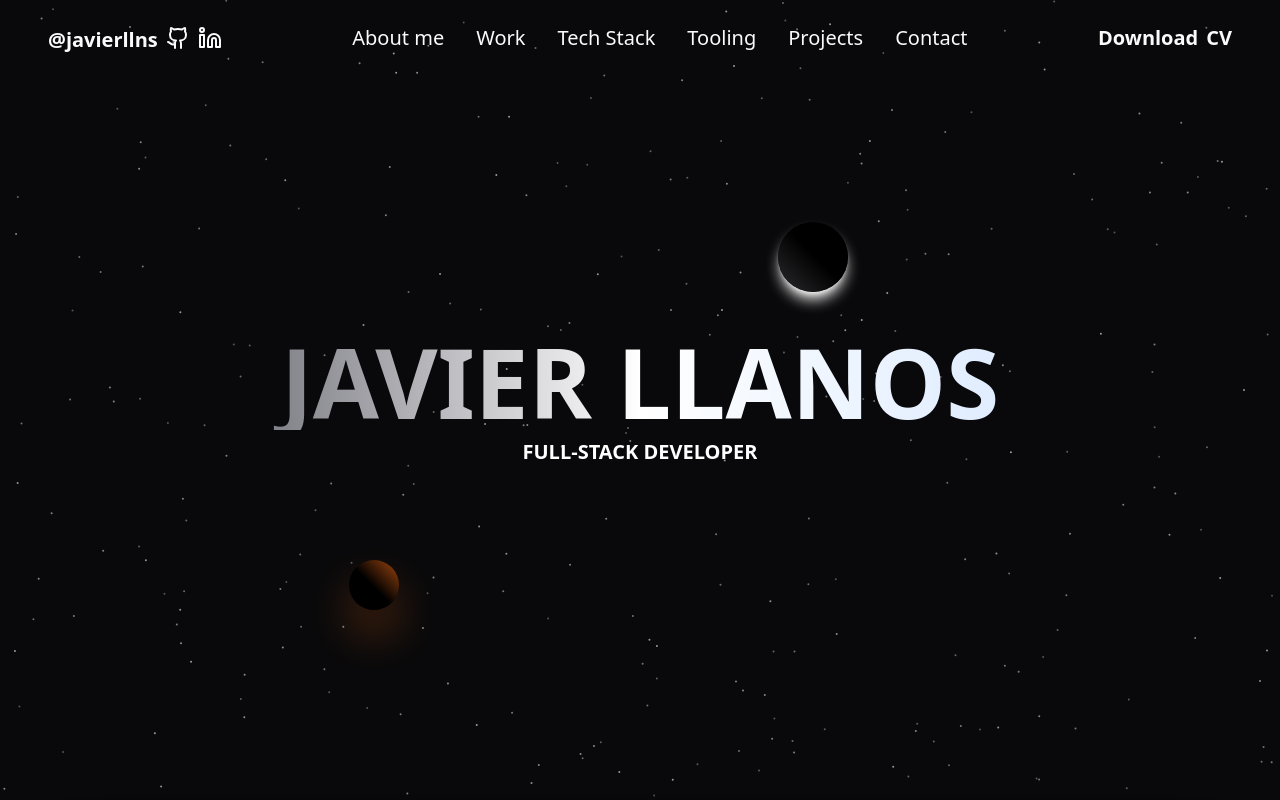
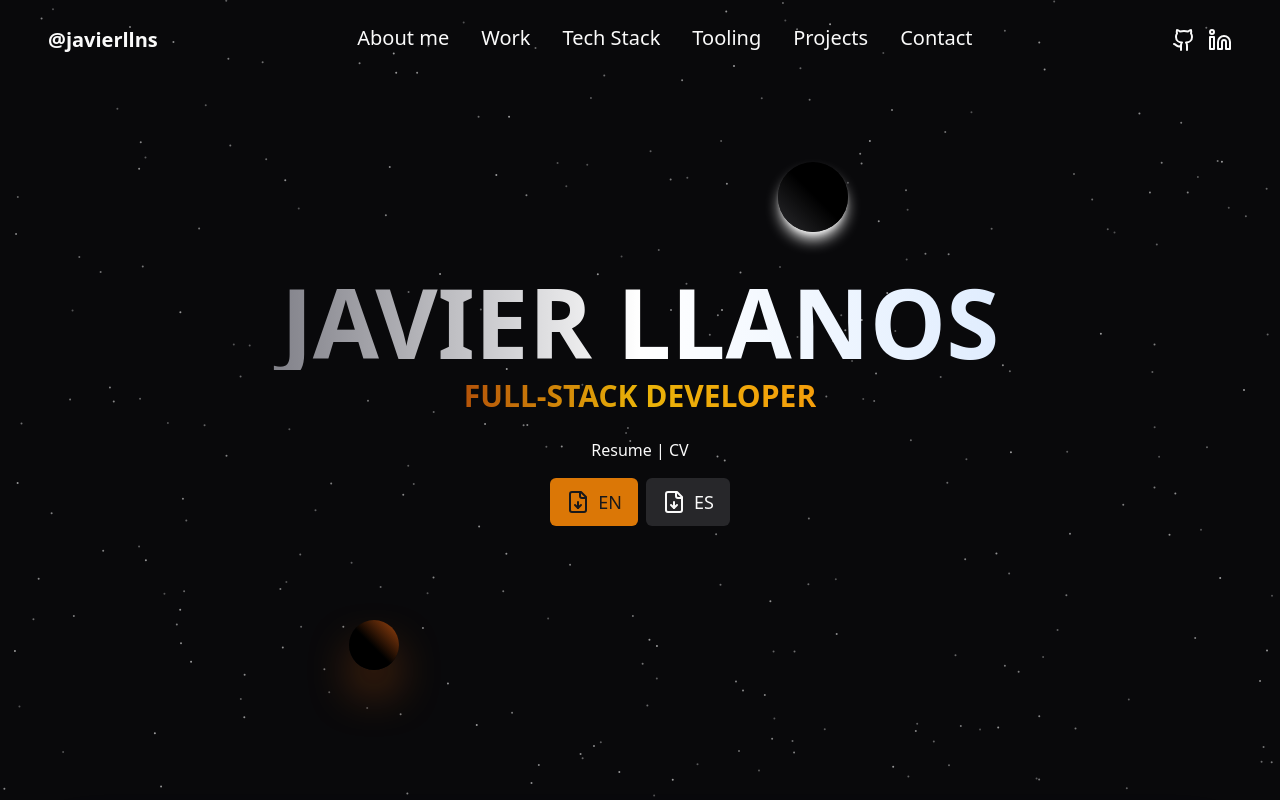
Before and after one commit to javierllns/javierllns.github.io, an Astro site: page / in a window 1280 px wide. Shown: the top 800 px of the page. Built offline with nearby package versions, Linux system fonts and the light colour scheme; Astro itself is replaced by a stand-in of ours.

Commit message:
Cosmetic tweaks and PDF resume added

```diff
--- a/src/components/sections/intro/Intro.tsx
+++ b/src/components/sections/intro/Intro.tsx
@@ -1,4 +1,6 @@
 import { ParticlesComponent } from './Particles'
+import { Button } from '@components/lib/ui/button'
+import { FileDownIcon } from 'lucide-react'
 
 // const BlurredItem: React.FC<{ children: React.ReactNode; className?: string; blurClassName?: string }> = ({
 //   children,
@@ -20,13 +22,36 @@ export default function Intro() {
         <ParticlesComponent className='absolute size-full' />
 
         <div className='relative flex flex-col items-center gap-2'>
-          <h1 className='bg-gradient-to-r from-zinc-500 via-white to-blue-100 bg-clip-text px-14 text-center text-6xl font-black text-transparent sm:text-6xl sm:font-bold md:text-7xl lg:text-8xl'>
+          <h1 className='bg-gradient-to-r from-zinc-500 via-white to-blue-100 bg-clip-text px-14 text-center text-7xl font-black text-transparent sm:text-6xl sm:font-bold md:text-7xl lg:text-8xl'>
             JAVIER LLANOS
           </h1>
 
-          <p className='z-10 bg-white bg-clip-text font-extrabold text-transparent lg:text-xl'>
+          <p className='z-10 bg-gradient-to-r from-amber-700 via-yellow-500 to-amber-500 bg-clip-text text-xl font-black text-transparent lg:text-3xl'>
             FULL-STACK DEVELOPER
           </p>
+
+          <div className='mt-2 flex flex-col items-center gap-2'>
+            <h1 className='my-2'>{'Resume | CV'}</h1>
+
+            <div className='flex gap-2'>
+              <a href='/resume_cv_EN.pdf' download>
+                <Button variant='default' className='flex items-center gap-2 px-4 py-6'>
+                  <FileDownIcon />
+                  <h1 className='font-base flex flex-row items-center gap-2 py-1 text-lg'>
+                    EN
+                  </h1>
+                </Button>
+              </a>
+              <a href='/resume_cv_ES.pdf' download>
+                <Button variant='secondary' className='flex items-center gap-2 px-4 py-6'>
+                  <FileDownIcon />
+                  <h1 className='font-base flex flex-row items-center gap-2 py-1 text-lg'>
+                    ES
+                  </h1>
+                </Button>
+              </a>
+            </div>
+          </div>
 
           <div className='absolute -top-28 right-[25%] size-[70px] rounded-full bg-gradient-to-tr from-zinc-800 from-5% via-black to-black shadow-lg shadow-white' />
           <div className='absolute -bottom-36 left-[15%] size-[50px] rounded-full bg-gradient-to-bl from-amber-800 from-5% via-black to-black shadow-2xl shadow-orange-500' />
--- a/src/layouts/MainLayout.astro
+++ b/src/layouts/MainLayout.astro
@@ -23,20 +23,29 @@ const { title } = Astro.props
   <body id='body' class='dark flex flex-col items-center'>
     <header id='page-header' class='fixed top-0 z-50 w-full p-4'>
       <div
-        class='mx-auto flex w-full max-w-screen-xl flex-row-reverse items-center justify-between md:flex-row lg:px-8'
+        class:list={[
+          'w-full max-w-screen-xl',
+          'mx-auto lg:px-8',
+          'flex flex-row-reverse items-center justify-between md:flex-row'
+        ]}
       >
         <a href='#title'>
           <h1 class='flex flex-row gap-2 text-xl font-bold text-accent-foreground'>
-            @javierllns <GithubIcon /><LinkedinIcon />
+            @javierllns
           </h1>
         </a>
+
         <Nav client:only='react' />
-        <h1
-          class='hidden flex-row items-center gap-2 pb-1 text-xl font-bold text-accent-foreground md:flex'
-        >
-          <span class='hidden [@media(min-width:920px)]:block'>Download</span>
-          CV
-        </h1>
+
+        <div class='hidden gap-3 md:flex'>
+          <a href='https://github.com/javierllns' target='_blank'>
+            <GithubIcon className='hover:stroke-primary' />
+          </a>
+
+          <a href='https://www.linkedin.com/in/javierllns/' target='_blank'>
+            <LinkedinIcon className='hover:stroke-primary' />
+          </a>
+        </div>
       </div>
     </header>
 
--- a/src/pages/index.astro
+++ b/src/pages/index.astro
@@ -49,7 +49,7 @@ import '@styles/global.css'
                 <p>Cartagena, Colombia</p>
               </div>
               <h3 class='text-xl font-semibold text-foreground sm:text-2xl'>
-                Full-stack Developer <span class='text-primary'>(Certified).</span>
+                Full-stack Developer <span class='text-primary'>[CERTIFIED].</span>
               </h3>
               <h3 class='text-lg font-semibold text-muted-foreground'>
                 At Softlabs Colombia SAS, freelance.
--- a/src/styles/global.css
+++ b/src/styles/global.css
@@ -5,29 +5,6 @@
 /*Zing*/
 @layer base {
   :root {
-    --background: 0 0% 100%;
-    --foreground: 240 10% 3.9%;
-    --muted: 240 4.8% 95.9%;
-    --muted-foreground: 240 3.8% 46.1%;
-    --popover: 0 0% 100%;
-    --popover-foreground: 240 10% 3.9%;
-    --card: 0 0% 100%;
-    --card-foreground: 240 10% 3.9%;
-    --border: 240 5.9% 90%;
-    --input: 240 5.9% 90%;
-    --primary: 240 5.9% 10%;
-    --primary-foreground: 0 0% 98%;
-    --secondary: 240 4.8% 95.9%;
-    --secondary-foreground: 240 5.9% 10%;
-    --accent: 240 4.8% 95.9%;
-    --accent-foreground: 240 5.9% 10%;
-    --destructive: 0 84.2% 60.2%;
-    --destructive-foreground: 0 0% 98%;
-    --ring: 240 5.9% 10%;
-    --radius: 0.5rem;
-  }
-
-  .dark {
     --background: 240 10% 3.9%;
     --foreground: 0 0% 98%;
     --muted: 240 3.7% 15.9%;
@@ -48,6 +25,7 @@
     --destructive: 0 62.8% 30.6%;
     --destructive-foreground: 0 0% 98%;
     --ring: 240 4.9% 83.9%;
+    --radius: 0.5rem;
   }
 }
 
```
Also changed, not shown: 2 other files.
